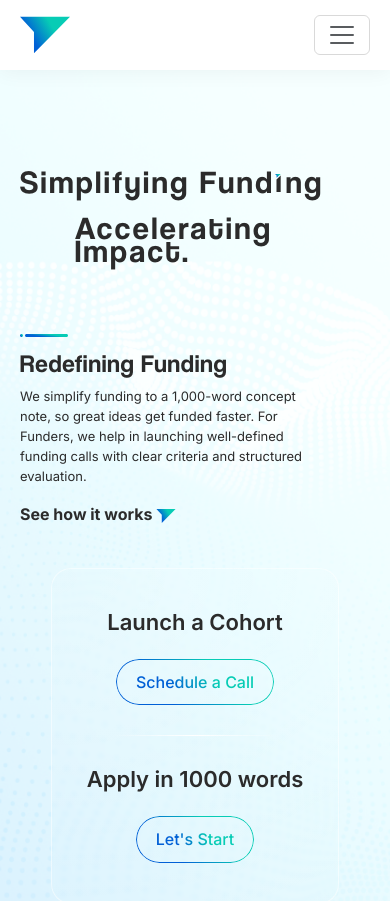
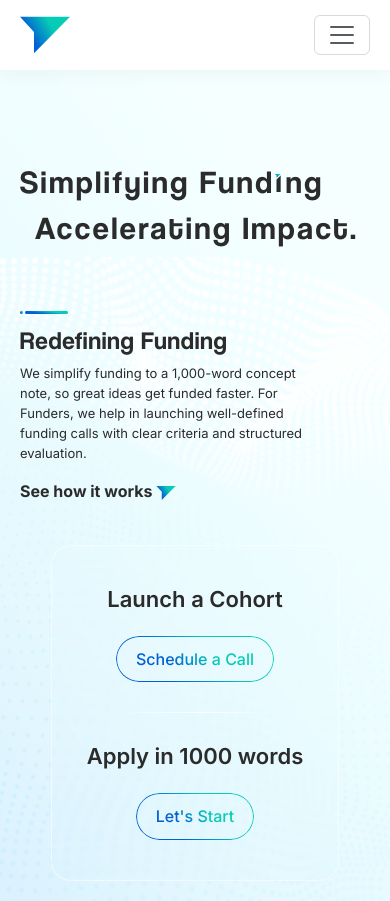
Before and after one commit to MCreationz/FundInk, a React (Vite) app: page / in a window 390 px wide. Shown: the top 901 px of the page. Built offline with nearby package versions, Linux system fonts and the light colour scheme.

Commit message:
Fix small changes

```diff
--- a/src/styles/responsive.css
+++ b/src/styles/responsive.css
@@ -592,7 +592,7 @@
     }
 
     .slide-to-right {
-        padding-left: 145px;
+        padding-left: 98px;
     }
 
     .hero-banner {
@@ -741,7 +741,7 @@
     }
 
     .slide-to-right {
-        padding-left: 55px;
+        padding-left: 15px;
     }
 
     img.logo-i {
@@ -910,6 +910,10 @@
         padding-bottom: 30px;
         gap: 10px;
     }
+
+    .footer-legal a {
+        font-size: 12px;
+    }
 }
 
 @media (max-width: 375px) {
@@ -930,7 +934,4 @@
         padding: 11px !important;
     }
 
-    .footer-legal a {
-        font-size: 12px;
-    }
 }
```
